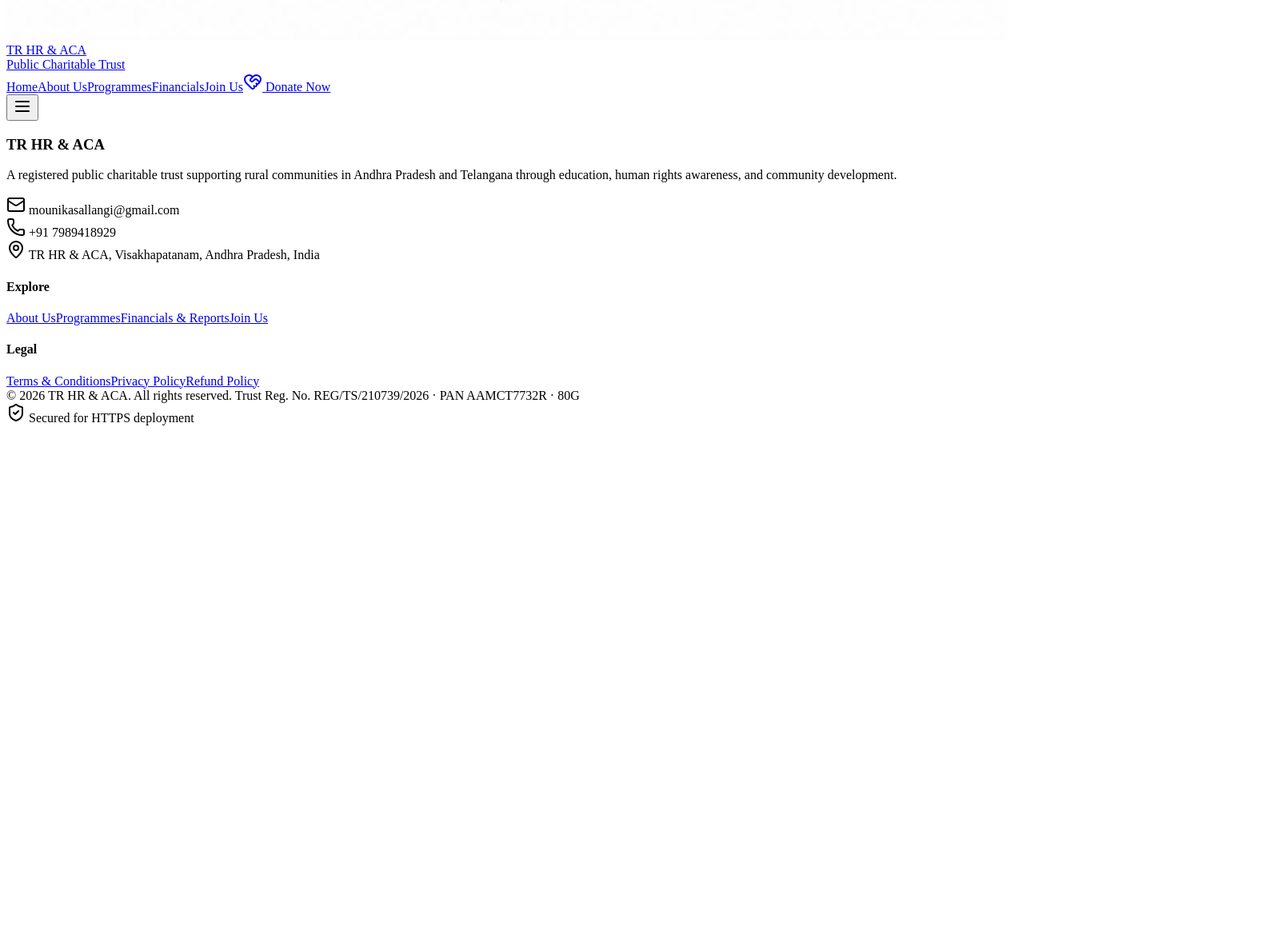
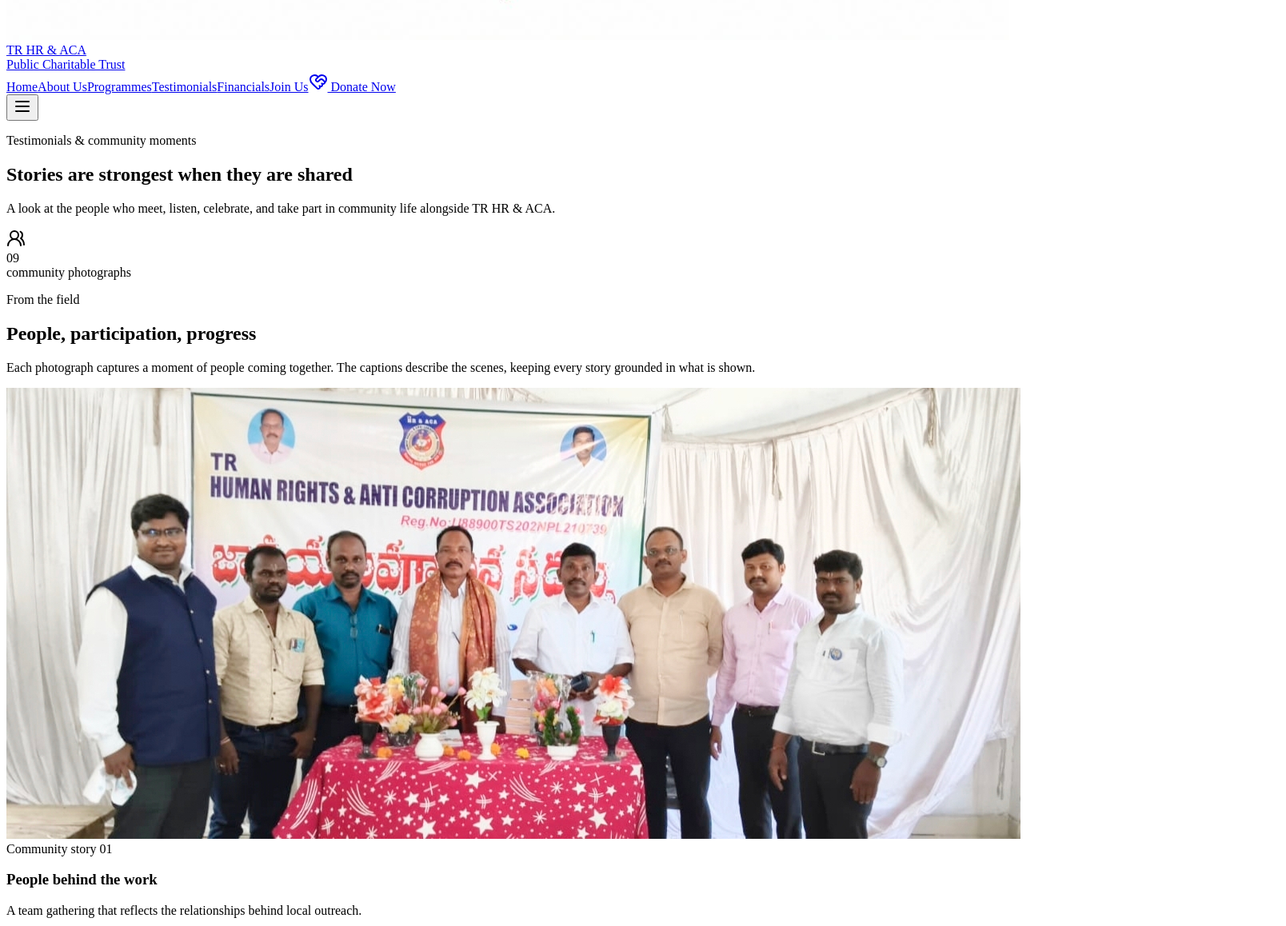
Before and after one commit to SeeraRamsai/Reacthraca, a React (Vite) app: page /testimonials in a window 1280 px wide. Shown: the part 1212-2370 px from the top of the page at 80% size, 1608 px wide, since content can reach past the window. Before the commit the page ends 1752 px from the top, so only its background shows below. Built offline with nearby package versions, Linux system fonts and the light colour scheme; the HTML template or start-up script is replaced by a standard one.

Commit message:
Testimonials added with images

```diff
--- a/src/App.jsx
+++ b/src/App.jsx
@@ -9,6 +9,7 @@
 import TermsPage from './pages/TermsPage'
 import PrivacyPage from './pages/PrivacyPage'
 import RefundPage from './pages/RefundPage'
+import TestimonialsPage from './pages/TestimonialsPage'
 
 export default function App() {
   return (
@@ -20,6 +21,7 @@
         <Route path="/donate" element={<DonatePage />} />
         <Route path="/financials" element={<FinancialsPage />} />
         <Route path="/volunteer" element={<VolunteerPage />} />
+        <Route path="/testimonials" element={<TestimonialsPage />} />
         <Route path="/terms" element={<TermsPage />} />
         <Route path="/privacy" element={<PrivacyPage />} />
         <Route path="/refund" element={<RefundPage />} />
--- a/src/components/Footer.jsx
+++ b/src/components/Footer.jsx
@@ -20,6 +20,7 @@
           <div className="mt-4 flex flex-col gap-3 text-sm">
             <Link to="/about">About Us</Link>
             <Link to="/programmes">Programmes</Link>
+            <Link to="/testimonials">Testimonials</Link>
             <Link to="/financials">Financials & Reports</Link>
             <Link to="/volunteer">Join Us</Link>
           </div>
--- a/src/components/Navbar.jsx
+++ b/src/components/Navbar.jsx
@@ -7,6 +7,7 @@
   { to: '/', label: 'Home' },
   { to: '/about', label: 'About Us' },
   { to: '/programmes', label: 'Programmes' },
+  { to: '/testimonials', label: 'Testimonials' },
   { to: '/financials', label: 'Financials' },
   { to: '/volunteer', label: 'Join Us' },
 ]
--- /dev/null
+++ b/src/pages/TestimonialsPage.jsx
@@ -0,0 +1,132 @@
+import { ArrowRight, HeartHandshake, UsersRound } from 'lucide-react'
+import { Link } from 'react-router-dom'
+import { assetPath } from '../data/site'
+
+const stories = [
+  {
+    image: 'service -1.jpeg',
+    title: 'People behind the work',
+    description: 'A team gathering that reflects the relationships behind local outreach.',
+    imageClass: 'aspect-[4/3] object-cover object-center',
+  },
+  {
+    image: 'service -2.jpeg',
+    title: 'Leadership in the community',
+    description: 'Organisation leaders sharing their purpose and meeting with community members.',
+    imageClass: 'aspect-[4/3] object-cover object-center',
+  },
+  {
+    image: 'service -3.jpeg',
+    title: 'Together across the community',
+    description: 'Residents and volunteers gathered together in a show of community participation.',
+    imageClass: 'aspect-[4/3] object-cover object-center',
+  },
+  {
+    image: 'service -4.jpeg',
+    title: 'A shared celebration',
+    description: 'Local participants coming together for a community event.',
+    imageClass: 'aspect-[4/3] object-cover object-center',
+  },
+  {
+    image: 'service -5.jpeg',
+    title: 'Making community voices visible',
+    description: 'A public gathering focused on bringing people together around a shared cause.',
+    imageClass: 'aspect-[4/3] object-cover object-center',
+  },
+  {
+    image: 'service -6.jpeg',
+    title: 'A space to share perspectives',
+    description: 'Participants listening and exchanging ideas during a group discussion.',
+    imageClass: 'aspect-[4/3] object-cover object-center',
+  },
+  {
+    image: 'service -7.jpeg',
+    title: 'Support shared with care',
+    description: 'Women gathered for a document handover and a moment of recognition.',
+    imageClass: 'aspect-[3/4] object-contain bg-slate-100',
+  },
+  {
+    image: 'service -8.jpeg',
+    title: 'Local voices around the table',
+    description: 'Community members and organisers meeting in person to discuss local priorities.',
+    imageClass: 'aspect-[4/3] object-cover object-center',
+  },
+  {
+    image: 'service -9.jpeg',
+    title: 'Listening and learning together',
+    description: 'An open conversation where participants can raise questions and hear one another.',
+    imageClass: 'aspect-[4/3] object-cover object-center',
+  },
+]
+
+export default function TestimonialsPage() {
+  return (
+    <>
+      <section className="bg-hero-grid text-white">
+        <div className="page-shell grid gap-10 py-16 sm:py-20 lg:grid-cols-[1fr_auto] lg:items-end">
+          <div className="max-w-3xl">
+            <p className="mb-4 text-sm font-bold uppercase tracking-[0.26em] text-accent-200">Testimonials & community moments</p>
+            <h1 className="font-display text-4xl font-bold leading-tight sm:text-5xl lg:text-6xl">Stories are strongest when they are shared</h1>
+            <p className="mt-5 max-w-2xl text-lg leading-8 text-slate-100/90">
+              A look at the people who meet, listen, celebrate, and take part in community life alongside TR HR & ACA.
+            </p>
+          </div>
+          <div className="flex items-center gap-4 border-t border-white/20 pt-5 lg:border-l lg:border-t-0 lg:pl-8 lg:pt-0">
+            <UsersRound className="h-8 w-8 shrink-0 text-accent-300" />
+            <div>
+              <div className="font-display text-3xl font-bold">09</div>
+              <div className="text-sm text-slate-200">community photographs</div>
+            </div>
+          </div>
+        </div>
+      </section>
+
+      <section className="page-shell py-14 sm:py-20">
+        <div className="mb-9 flex flex-wrap items-end justify-between gap-5">
+          <div>
+            <p className="mb-2 text-sm font-bold uppercase tracking-[0.22em] text-accent-600">From the field</p>
+            <h2 className="font-display text-3xl font-bold text-slate-950 sm:text-4xl">People, participation, progress</h2>
+          </div>
+          <p className="max-w-xl text-sm leading-7 text-slate-600">
+            Each photograph captures a moment of people coming together. The captions describe the scenes, keeping every story grounded in what is shown.
+          </p>
+        </div>
+
+        <div className="grid gap-5 sm:grid-cols-2 lg:grid-cols-3">
+          {stories.map((story, index) => (
+            <article key={story.image} className="overflow-hidden rounded-2xl border border-slate-200 bg-white shadow-sm">
+              <div className="overflow-hidden bg-slate-100">
+                <img
+                  src={assetPath(story.image)}
+                  alt={story.title}
+                  className={`w-full ${story.imageClass}`}
+                  loading={index > 2 ? 'lazy' : 'eager'}
+                />
+              </div>
+              <div className="p-5 sm:p-6">
+                <div className="mb-3 text-xs font-bold uppercase tracking-[0.18em] text-accent-600">Community story {String(index + 1).padStart(2, '0')}</div>
+                <h3 className="font-display text-2xl font-bold text-slate-900">{story.title}</h3>
+                <p className="mt-3 text-sm leading-7 text-slate-600">{story.description}</p>
+              </div>
+            </article>
+          ))}
+        </div>
+      </section>
+
+      <section className="page-shell pb-16 sm:pb-20">
+        <div className="flex flex-col gap-6 rounded-2xl bg-brand-900 px-7 py-8 text-white sm:flex-row sm:items-center sm:justify-between sm:px-10">
+          <div className="flex items-start gap-4">
+            <HeartHandshake className="mt-1 h-7 w-7 shrink-0 text-accent-300" />
+            <div>
+              <h2 className="font-display text-2xl font-bold sm:text-3xl">Be part of the next story</h2>
+              <p className="mt-2 max-w-xl text-sm leading-7 text-slate-200">Join local outreach and community activities with TR HR & ACA.</p>
+            </div>
+          </div>
+          <Link to="/volunteer" className="inline-flex shrink-0 items-center justify-center gap-2 rounded-full bg-accent-500 px-5 py-3 text-sm font-bold text-white transition hover:bg-accent-600">
+            Join us <ArrowRight className="h-4 w-4" />
+          </Link>
+        </div>
+      </section>
+    </>
+  )
+}
```
